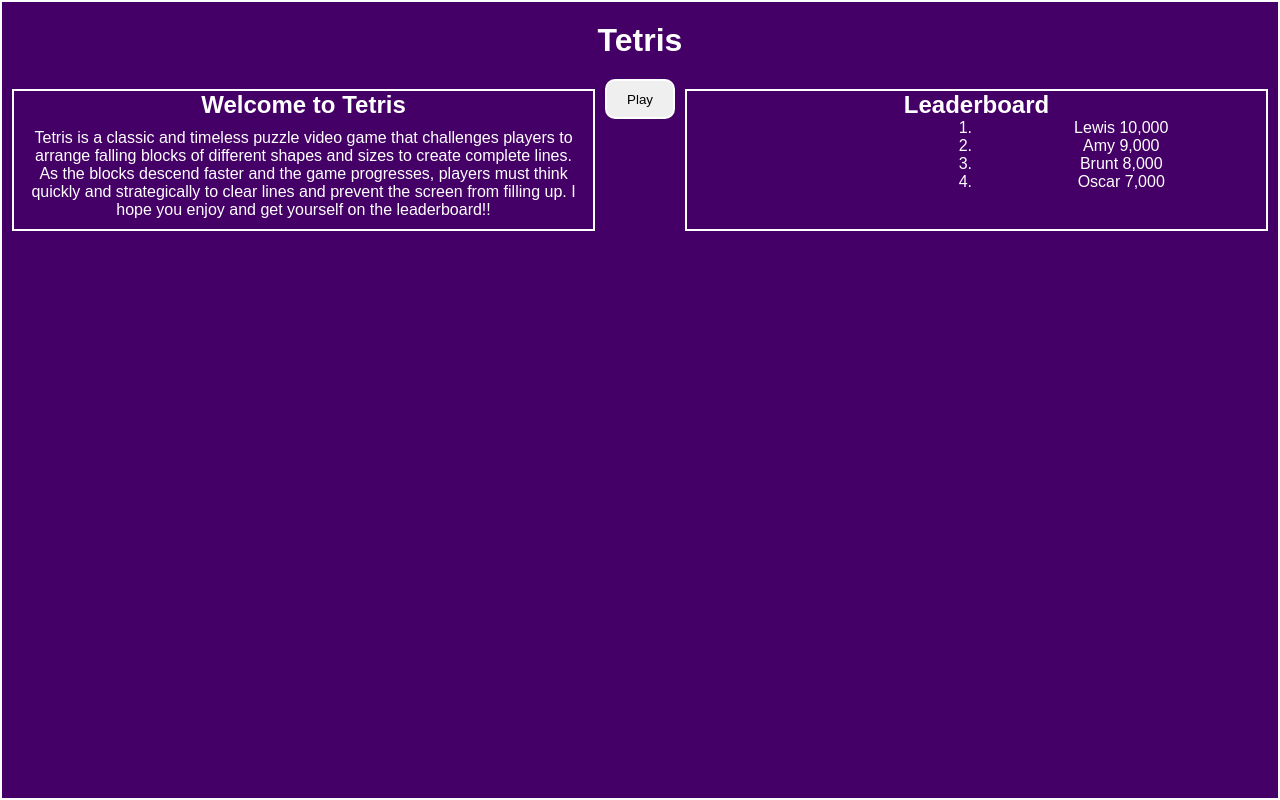
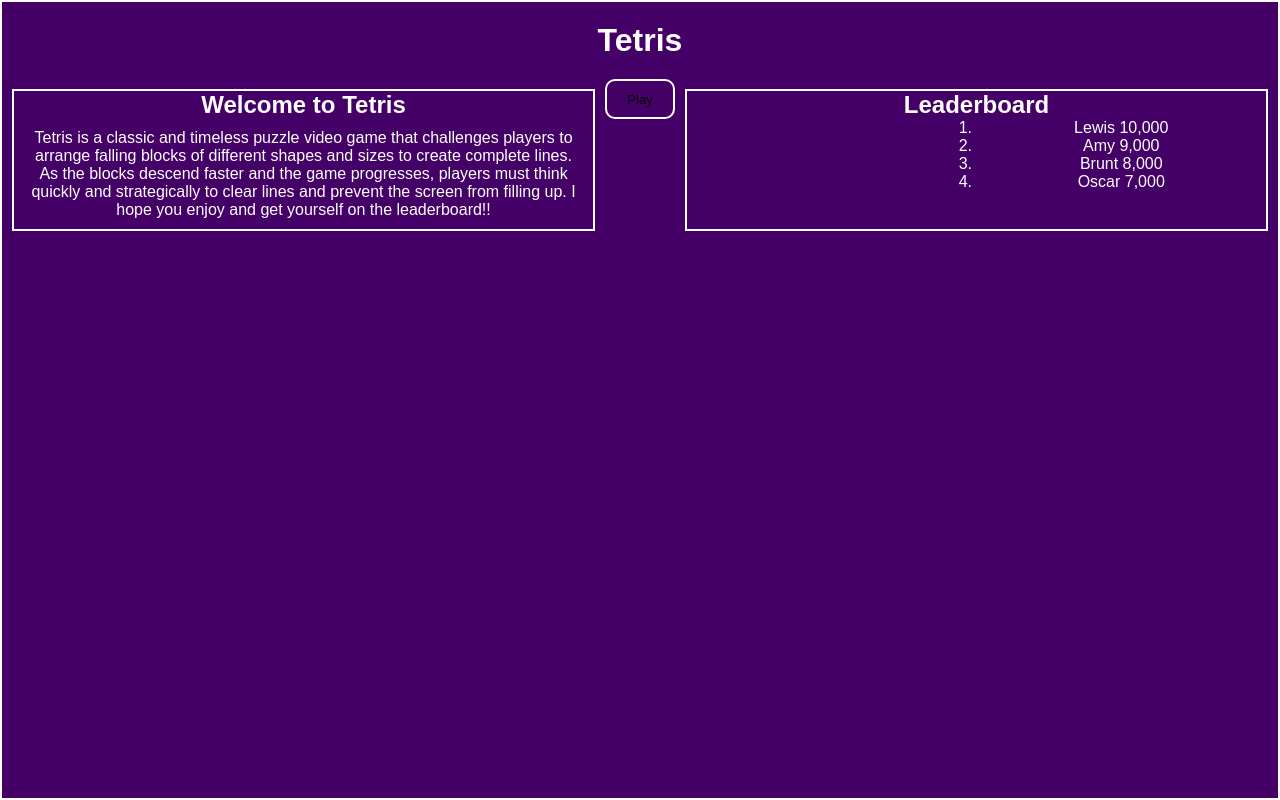
Before and after one commit to Lawler45/Tetris, a React (Vite) app: page / in a window 1280 px wide. Built offline with nearby package versions, Linux system fonts and the light colour scheme.

Commit message:
fixes top margin issues

```diff
--- a/src/App.css
+++ b/src/App.css
@@ -2,12 +2,14 @@
   margin: 0;
   padding: 0;
   box-sizing: border-box;
+  background-color: #406;
+
 }
 
 .App {
   font-family: sans-serif;
   text-align: center;
-  color: #fff;
+  color: hsl(0, 0%, 100%);
   background-color: #406;
   height: 100vh;
 }
--- a/src/components/Board/Board.css
+++ b/src/components/Board/Board.css
@@ -8,4 +8,5 @@
   border: 10px solid rgb(32, 0, 64);
   border-radius: 10px;
   box-shadow: rgba(0, 0, 0, 0.35) 0px 5px 15px;
+  position: relative;
 }
--- a/src/components/Tetris/Tetris.jsx
+++ b/src/components/Tetris/Tetris.jsx
@@ -10,7 +10,7 @@
 
   return (
     <div className="Tetris">
-      <Board board={board} />;
+      <Board board={board} />
       <GameStats gameStats={gameStats} />
     </div>
   );
```
